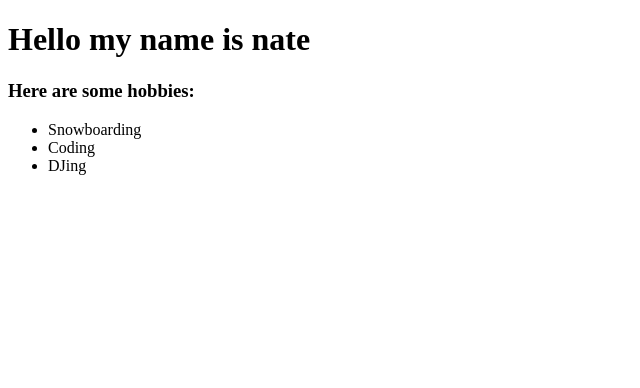
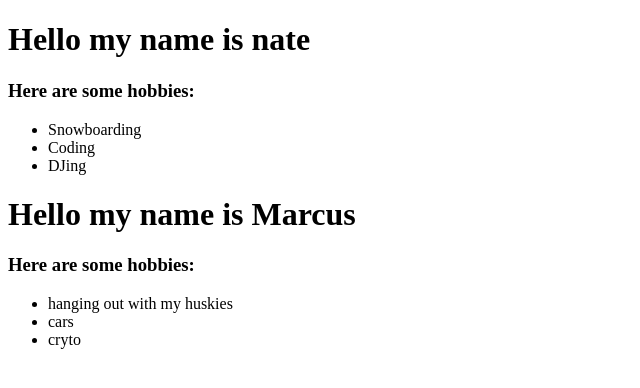
Before and after one commit to nwelter1/Operators-73-Collab, a plain HTML site: page index.html in a window 1280 px wide. Shown: the whole page, without its empty margins (0-640 px from the left). Drawn offline with Linux system fonts and the light colour scheme.

Commit message:
marcus edits

```diff
--- a/index.html
+++ b/index.html
@@ -17,7 +17,13 @@
 
 
     <!-- Marcus Section goes here.... -->
-
+    <h1>Hello my name is Marcus</h1>
+    <h3>Here are some hobbies:</h3>
+    <ul>
+        <li>hanging out with my huskies</li>
+        <li>cars</li>
+        <li>cryto</li>
+    </ul>
 
 
 
```
